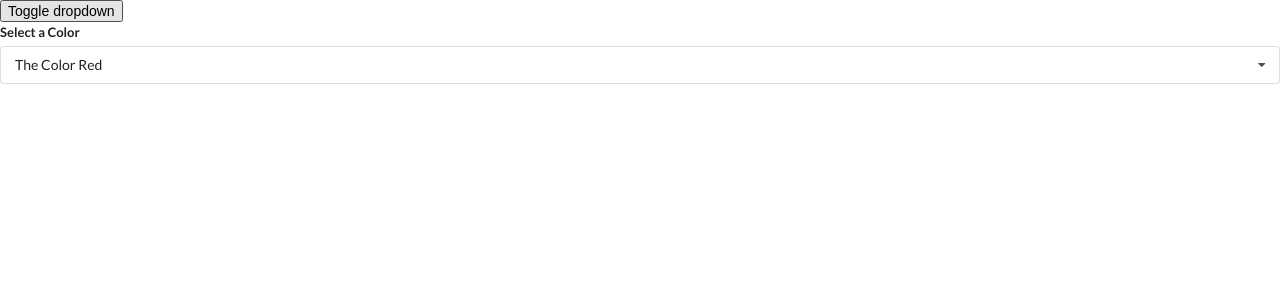
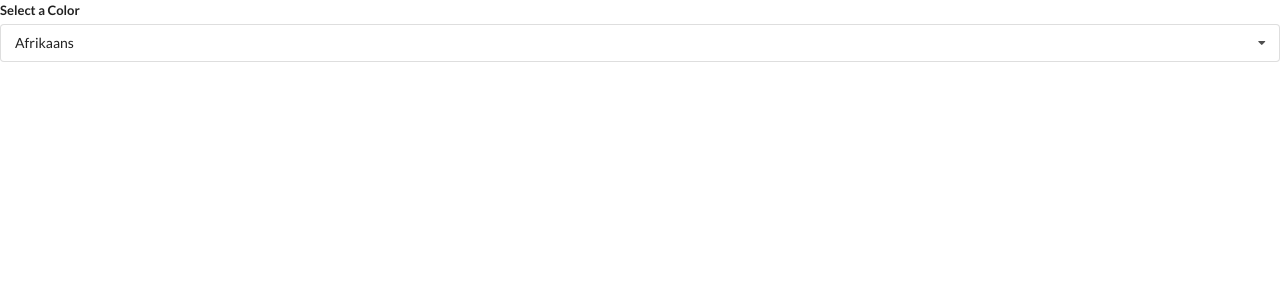
Before and after one commit to dzlatarov/ReactRender, a React (Create React App) app in the folder widgets/: page / in a window 1280 px wide. Shown: the top 300 px of the page. Built offline with nearby package versions, Linux system fonts and the light colour scheme.

Commit message:
add translate component

```diff
--- a/widgets/src/App.js
+++ b/widgets/src/App.js
@@ -2,6 +2,7 @@ import React, { useState } from 'react'
 import { Accordion } from './components/Accordion'
 import { Dropdown } from './components/Dropdown'
 import { Search } from './components/Search'
+import { Translate } from './components/Translate'
 
 const items = [
     {
@@ -34,18 +35,9 @@ const options = [
 ]
 
 export const App = () => {
-    const [selected, setSelected] = useState(options[0].label)
-    const [showDropdown, setShowDropdown] = useState(true)
     return (
         <div>
-            <button onClick={() => setShowDropdown(!showDropdown)}>Toggle dropdown</button>
-            {showDropdown ?
-                <Dropdown
-                    selected={selected}
-                    onSelectedChange={setSelected}
-                    options={options}
-                /> : null
-            }
+            <Translate />
         </div>
     )
 }
--- /dev/null
+++ b/widgets/src/components/Translate.js
@@ -0,0 +1,26 @@
+import React, { useState } from 'react'
+import { Dropdown } from './Dropdown'
+
+const options = [
+    {
+        label: 'Afrikaans',
+        value: 'af'
+    },
+    {
+        label: 'Arabic',
+        value: 'ar'
+    },
+    {
+        label: 'Hindi',
+        value: 'hi'
+    }
+]
+
+export const Translate = () => {
+    const [language, setLanguage] = useState(options[0].label)
+    return (
+        <div>
+            <Dropdown selected={language} onSelectedChange={setLanguage} options={options} />
+        </div>
+    )
+}
```
